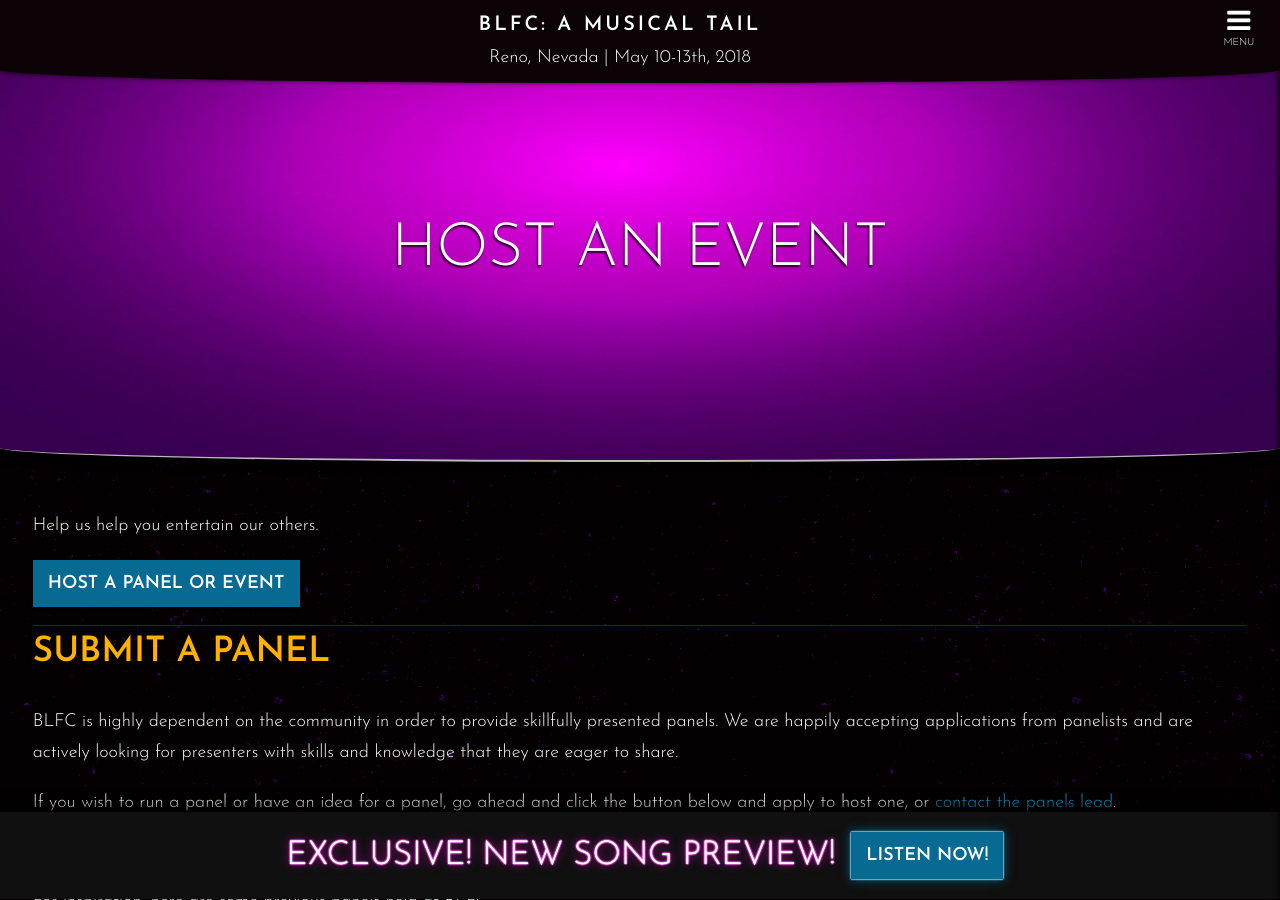
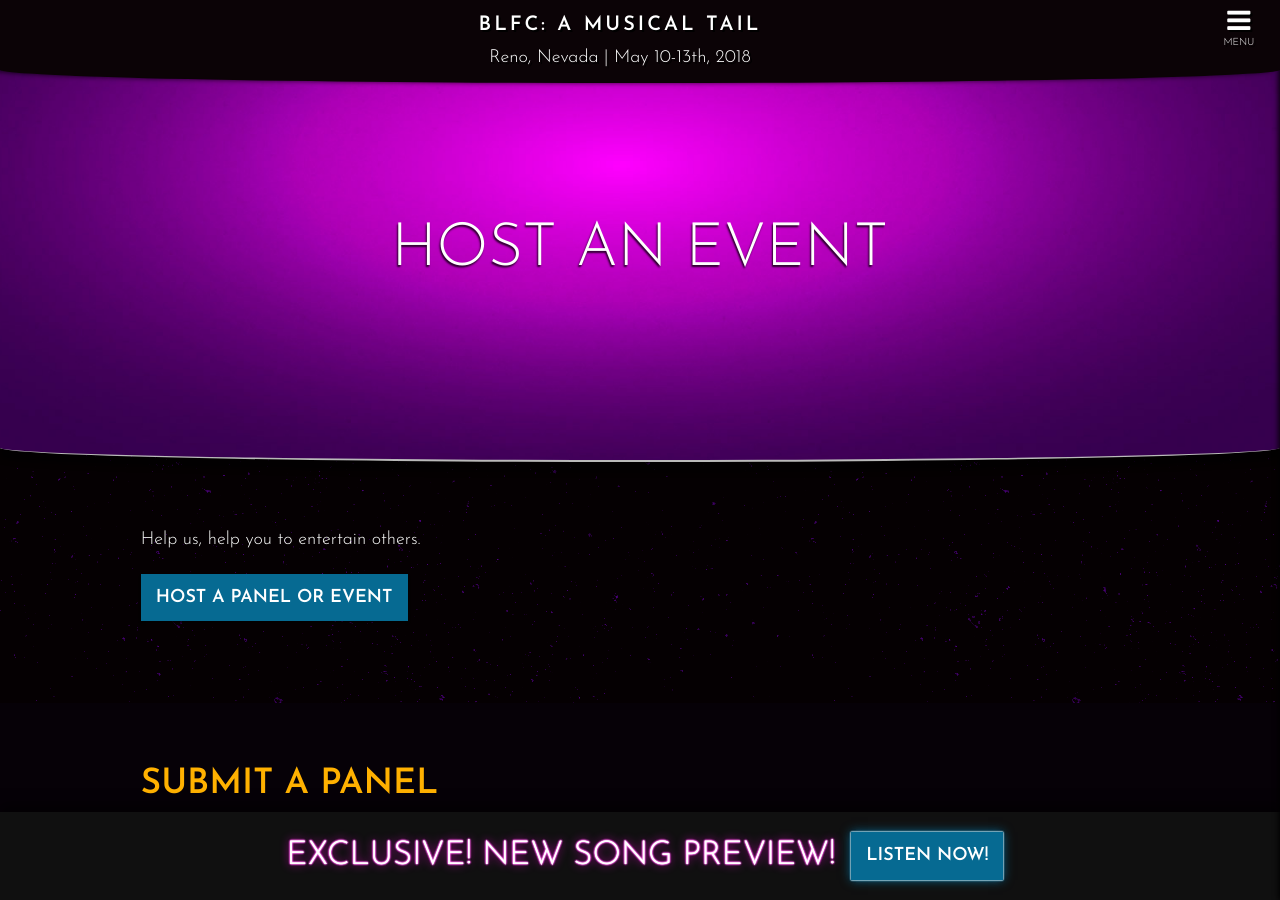
Before and after one commit to blfcweb/biggestlittlefc.github.io, a Jekyll site: the page built from host-an-event.md, in a window 1280 px wide and 900 px high. Built offline with Jekyll 4.4.1, drawn with Linux system fonts in a browser that asks for light colours; our own code applies the rules of GitHub Pages for plain Markdown files.

Commit message:
improve layout of host an event

```diff
--- a/host-an-event.md
+++ b/host-an-event.md
@@ -1,12 +1,20 @@
 ---
 title: Host an Event
 status: LIVE
+layout: fullwidth
 ---
-Help us help you entertain our others.
+<div class="one-full bg-one">
+<div class="page-wrapper">
+
+Help us, help you to entertain others.
 
 [Host a Panel or Event][signuplink]
 
----
+</div>
+</div>
+
+<div class="one-full bg-two">
+<div class="page-wrapper">
 
 ## Submit a Panel
 
@@ -40,7 +48,11 @@
  - Skills: Photography Basics
  - Skills: Swing Dancing
 
----
+</div>
+</div>
+
+<div class="one-full bg-three">
+<div class="page-wrapper">
 
 ## Submit a Meet 'n Greets
 
@@ -63,7 +75,11 @@
  - Poker Players
  - Gamblers
 
----
+</div>
+</div>
+
+<div class="one-full bg-two">
+<div class="page-wrapper">
 
 ## Rules of Hosting Events
 <div class="accordion-list">
@@ -88,6 +104,8 @@
 
 </div>
 
+</div>
+</div>
 
 [contactevents]: /contact/
 {:title="Contact Events Lead"}
```
